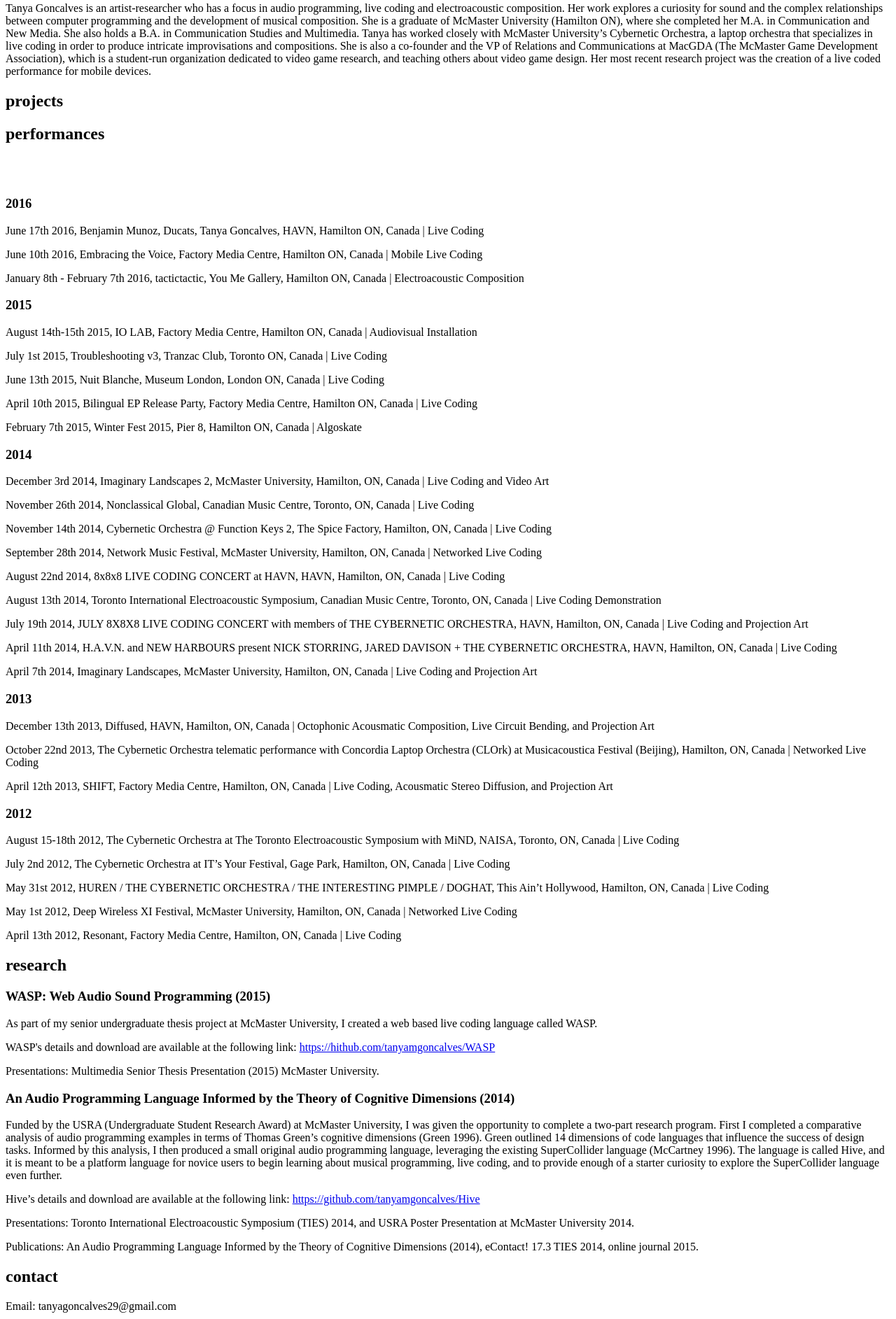
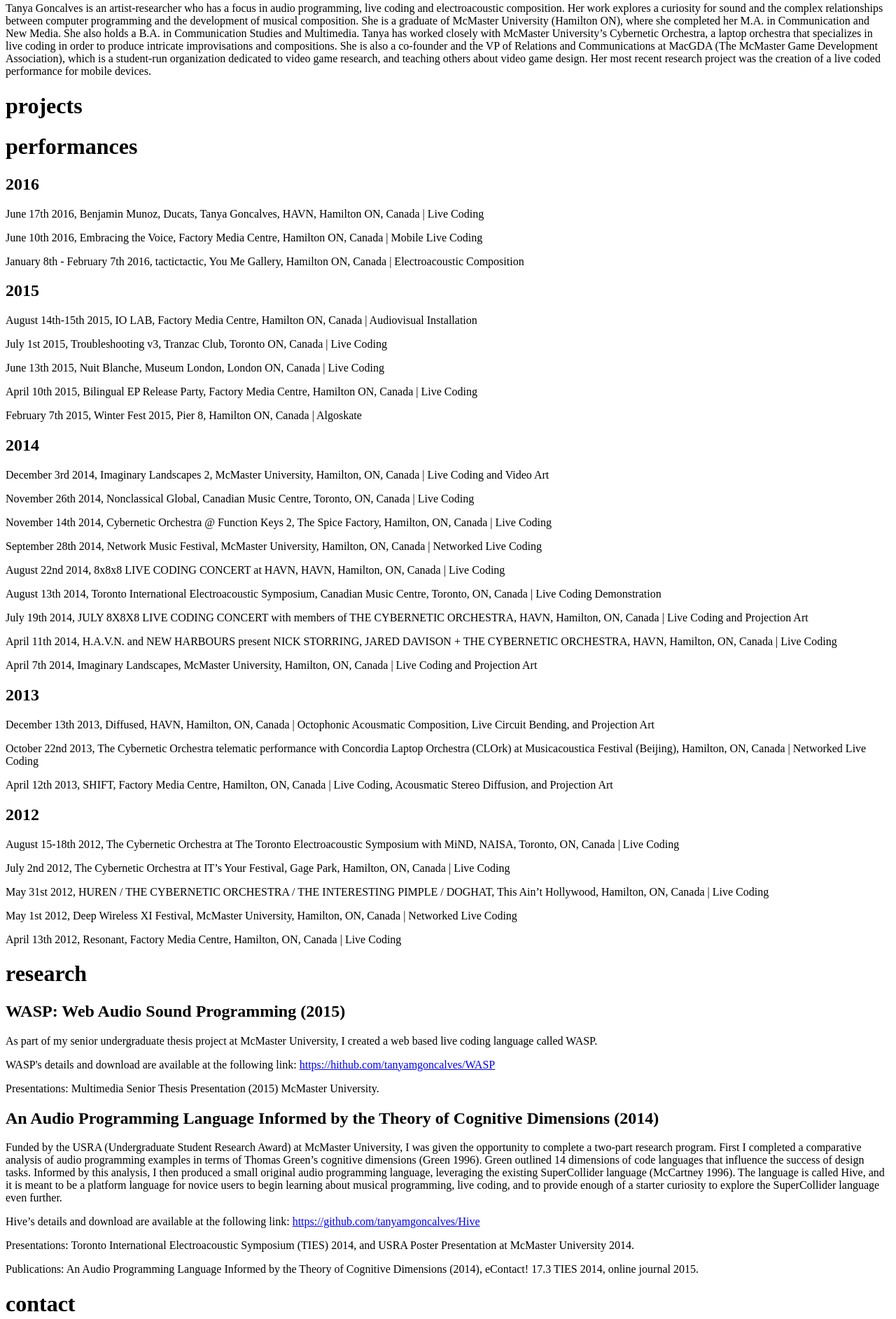
Before and after one commit to tanyamgoncalves/portfolio, a plain HTML site: page index.html in a window 1280 px wide. Shown: the part 110-1995 px from the top of the page at 70% size. Drawn offline with Linux system fonts and the light colour scheme.

Commit message:
Update index.html

```diff
--- a/index.html
+++ b/index.html
@@ -7,25 +7,23 @@
     Tanya has worked closely with McMaster University’s Cybernetic Orchestra, a laptop orchestra that specializes in live coding in order to produce intricate improvisations and compositions.
     She is also a co-founder and the VP of Relations and Communications at MacGDA (The McMaster Game Development Association), which is a student-run organization dedicated to video game research, and teaching others about video game design.
     Her most recent research project was the creation of a live coded performance for mobile devices.</p>
-<p></p>
 
-<h2>projects</h2>
+<h1>projects</h1>
 
-<h2>performances</h2>
-<br></br>
-<h3>2016</h3>
+<h1>performances</h1>
+<h2>2016</h2>
 <p>June 17th 2016, Benjamin Munoz, Ducats, Tanya Goncalves, HAVN, Hamilton ON, Canada | Live Coding</p>
 <p>June 10th 2016, Embracing the Voice, Factory Media Centre, Hamilton ON, Canada | Mobile Live Coding</p>
 <p>January 8th - February 7th 2016, tactictactic, You Me Gallery, Hamilton ON, Canada | Electroacoustic Composition</p>
-<p></p>
-<h3>2015</h3>
+
+<h2>2015</h2>
 <p>August 14th-15th 2015, IO LAB, Factory Media Centre, Hamilton ON, Canada | Audiovisual Installation</p>
 <p>July 1st 2015, Troubleshooting v3, Tranzac Club, Toronto ON, Canada | Live Coding</p>
 <p>June 13th 2015, Nuit Blanche, Museum London, London ON, Canada | Live Coding</p>
 <p>April 10th 2015, Bilingual EP Release Party, Factory Media Centre, Hamilton ON, Canada | Live Coding</p>
 <p>February 7th 2015, Winter Fest 2015, Pier 8, Hamilton ON, Canada | Algoskate</p>
-<p></p>
-<h3>2014</h3>
+
+<h2>2014</h3>
 <p>December 3rd 2014, Imaginary Landscapes 2, McMaster University, Hamilton, ON, Canada | Live Coding and Video Art</p>
 <p>November 26th 2014, Nonclassical Global, Canadian Music Centre, Toronto, ON, Canada | Live Coding</p>
 <p>November 14th 2014, Cybernetic Orchestra @ Function Keys 2, The Spice Factory, Hamilton, ON, Canada | Live Coding</p>
@@ -35,31 +33,30 @@
 <p>July 19th 2014, JULY 8X8X8 LIVE CODING CONCERT with members of THE CYBERNETIC ORCHESTRA, HAVN, Hamilton, ON, Canada | Live Coding and Projection Art</p>
 <p>April 11th 2014, H.A.V.N. and NEW HARBOURS present NICK STORRING, JARED DAVISON + THE CYBERNETIC ORCHESTRA, HAVN, Hamilton, ON, Canada | Live Coding</p>
 <p>April 7th 2014, Imaginary Landscapes, McMaster University, Hamilton, ON, Canada | Live Coding and Projection Art</p>
-<p></p>
-<h3>2013</h3>
+
+<h2>2013</h2>
 <p>December 13th 2013, Diffused, HAVN, Hamilton, ON, Canada | Octophonic Acousmatic Composition, Live Circuit Bending, and Projection Art</p>
 <p>October 22nd 2013, The Cybernetic Orchestra telematic performance with Concordia Laptop Orchestra (CLOrk) at Musicacoustica Festival (Beijing), Hamilton, ON, Canada | Networked Live Coding</p>
 <p>April 12th 2013, SHIFT, Factory Media Centre, Hamilton, ON, Canada | Live Coding, Acousmatic Stereo Diffusion, and Projection Art</p>
-<p></p>
-<h3>2012</h3>
+
+<h2>2012</h2>
 <p>August 15-18th 2012, The Cybernetic Orchestra at The Toronto Electroacoustic Symposium with MiND, NAISA, Toronto, ON, Canada | Live Coding</p>
 <p>July 2nd 2012, The Cybernetic Orchestra at IT’s Your Festival, Gage Park, Hamilton, ON, Canada | Live Coding</p>
 <p>May 31st 2012, HUREN / THE CYBERNETIC ORCHESTRA / THE INTERESTING PIMPLE / DOGHAT, This Ain’t Hollywood, Hamilton, ON, Canada | Live Coding<p>
 <p>May 1st 2012, Deep Wireless XI Festival, McMaster University, Hamilton, ON, Canada | Networked Live Coding</p>
 <p>April 13th 2012, Resonant, Factory Media Centre, Hamilton, ON, Canada | Live Coding</p>
-<p></p>
-<h2>research</h2>
-<p></p>
-<h3>WASP: Web Audio Sound Programming (2015)</h3>
+
+<h1>research</h1>
+<h2>WASP: Web Audio Sound Programming (2015)</h2>
 <p>As part of my senior undergraduate thesis project at McMaster University, I created a web based live coding language called WASP.</p>
 <p>WASP's details and download are available at the following link: <a href="https://hithub.com/tanyamgoncalves/WASP">https://hithub.com/tanyamgoncalves/WASP</a></p>
 <p>Presentations: Multimedia Senior Thesis Presentation (2015) McMaster University.</p>
-<p></p>
-<h3>An Audio Programming Language Informed by the Theory of Cognitive Dimensions (2014)</h3>
+
+<h2>An Audio Programming Language Informed by the Theory of Cognitive Dimensions (2014)</h2>
 <p>Funded by the USRA (Undergraduate Student Research Award) at McMaster University, I was given the opportunity to complete a two-part research program. First I completed a comparative analysis of audio programming examples in terms of Thomas Green’s cognitive dimensions (Green 1996). Green outlined 14 dimensions of code languages that influence the success of design tasks. Informed by this analysis, I then produced a small original audio programming language, leveraging the existing SuperCollider language (McCartney 1996). The language is called Hive, and it is meant to be a platform language for novice users to begin learning about musical programming, live coding, and to provide enough of a starter curiosity to explore the SuperCollider language even further.</p>
 <p>Hive’s details and download are available at the following link: <a href="https://github.com/tanyamgoncalves/Hive">https://github.com/tanyamgoncalves/Hive</a></p>
 <p>Presentations: Toronto International Electroacoustic Symposium (TIES) 2014, and USRA Poster Presentation at McMaster University 2014.</p>
 <p>Publications: An Audio Programming Language Informed by the Theory of Cognitive Dimensions (2014), eContact! 17.3 TIES 2014, online journal 2015.</p>
-<p></p>
-<h2>contact</h2>
+
+<h1>contact</h1>
 <p>Email: tanyagoncalves29@gmail.com</p>
```
